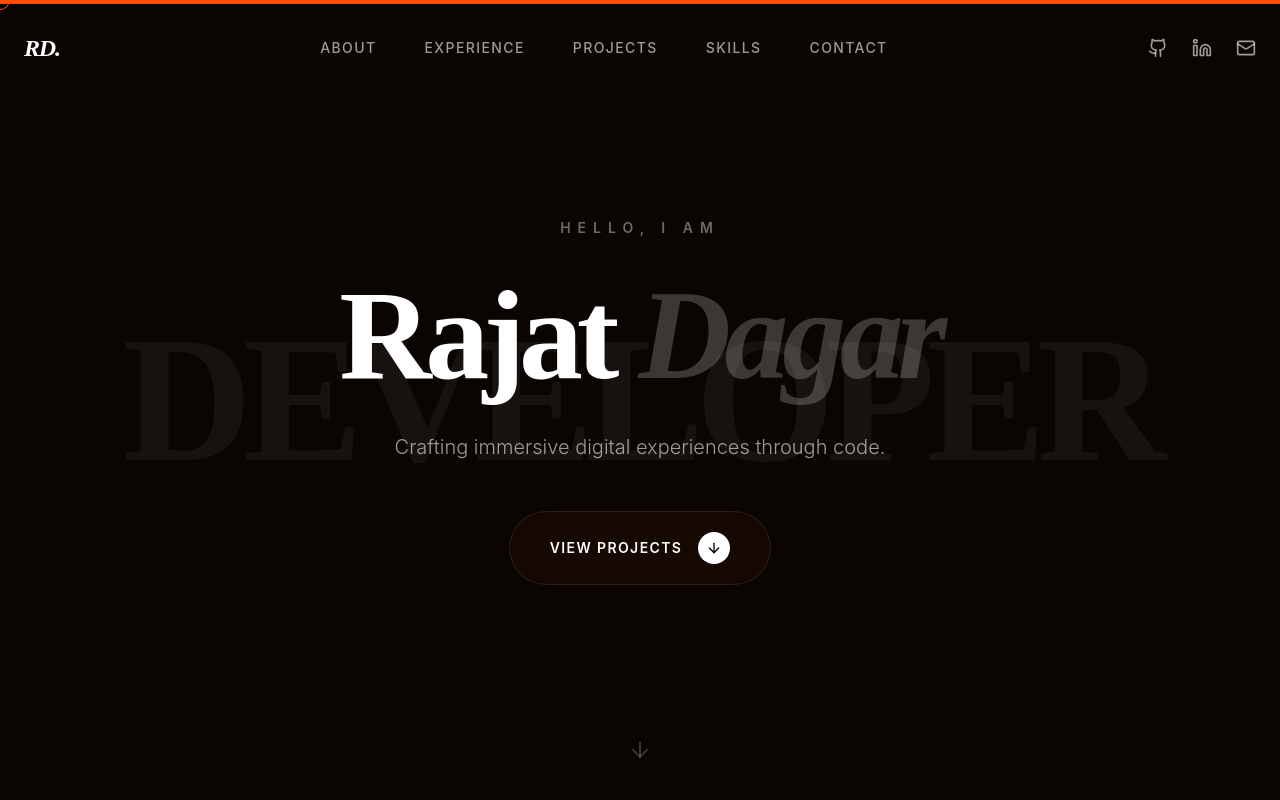
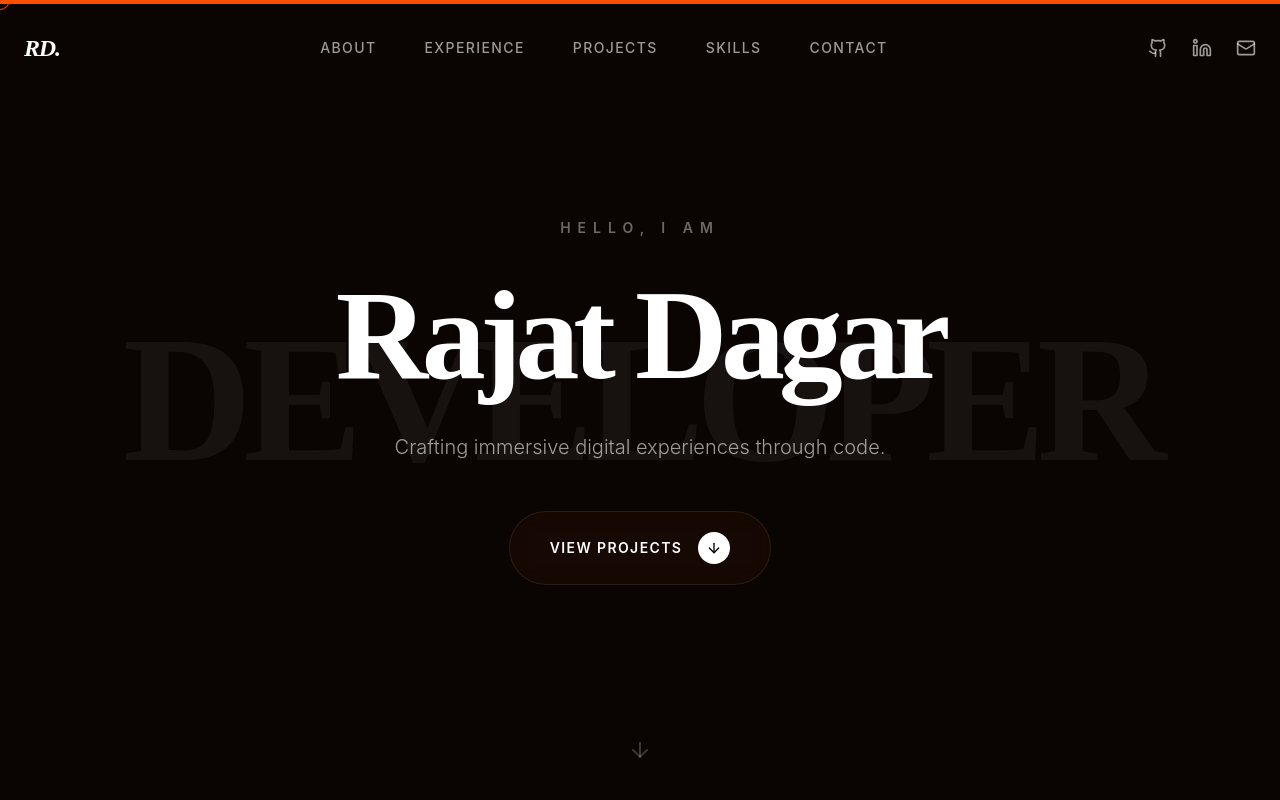
Before and after one commit to rajatdagar2005/new_portfolio, a React (Vite) app: page / in a window 1280 px wide. Shown: the top 800 px of the page. Built offline with nearby package versions, Linux system fonts and the light colour scheme.

Commit message:
Remove italic styling from name in Hero component

```diff
--- a/src/components/Hero.tsx
+++ b/src/components/Hero.tsx
@@ -33,7 +33,7 @@ export default function Hero() {
           transition={{ duration: 1.2, delay: 0.7 }}
           className="text-7xl md:text-9xl font-serif font-bold tracking-tighter mb-8"
         >
-          Rajat <span className="italic text-white/20">Dagar</span>
+          Rajat <span>Dagar</span>
         </motion.h2>
 
         <motion.p
```
